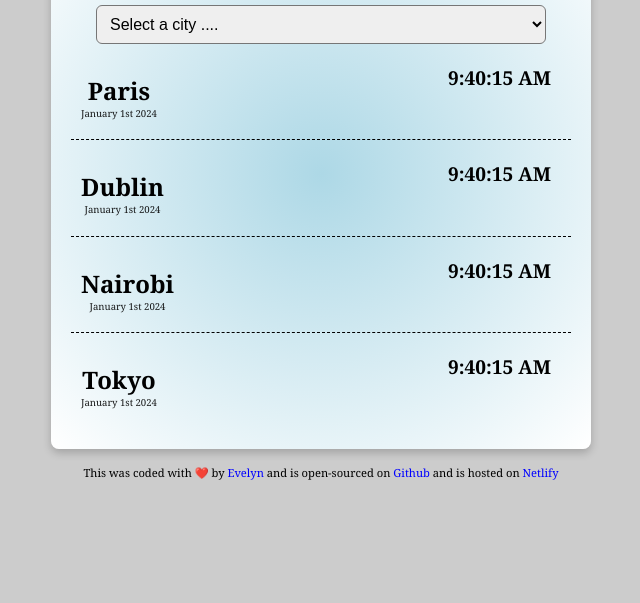
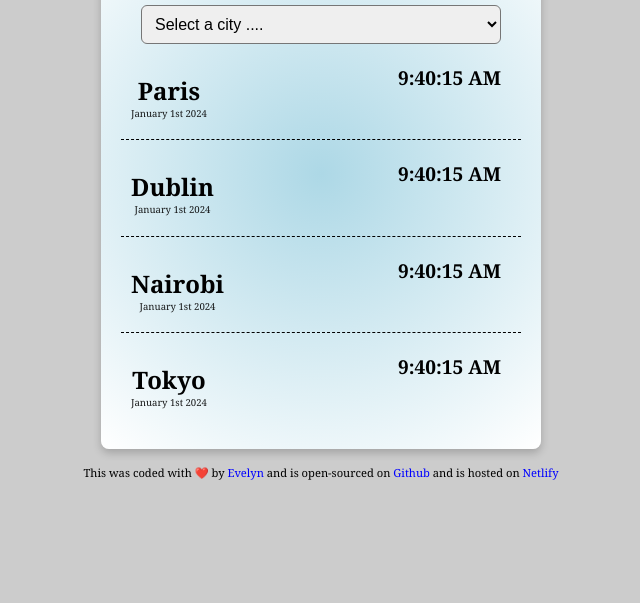
Before and after one commit to EvelynMwanunura/World_Clock, a plain HTML site: page index.html in a window 1280 px wide. Shown: the part 213-816 px from the top of the page, without its empty margins (319-959 px from the left). Drawn offline with nearby package versions, Linux system fonts and the light colour scheme; a script that the page names is missing.

Commit message:
edited css

```diff
--- a/styles.css
+++ b/styles.css
@@ -10,8 +10,8 @@ body {
 }
 
 .container {
-  width: 500px;
-
+  width: 400px;
+  grid-template-columns: repeat(auto-fit, minmax(500px, 1fr));
   background: radial-gradient(circle, lightblue, white);
   display: block;
   text-align: center;
```
